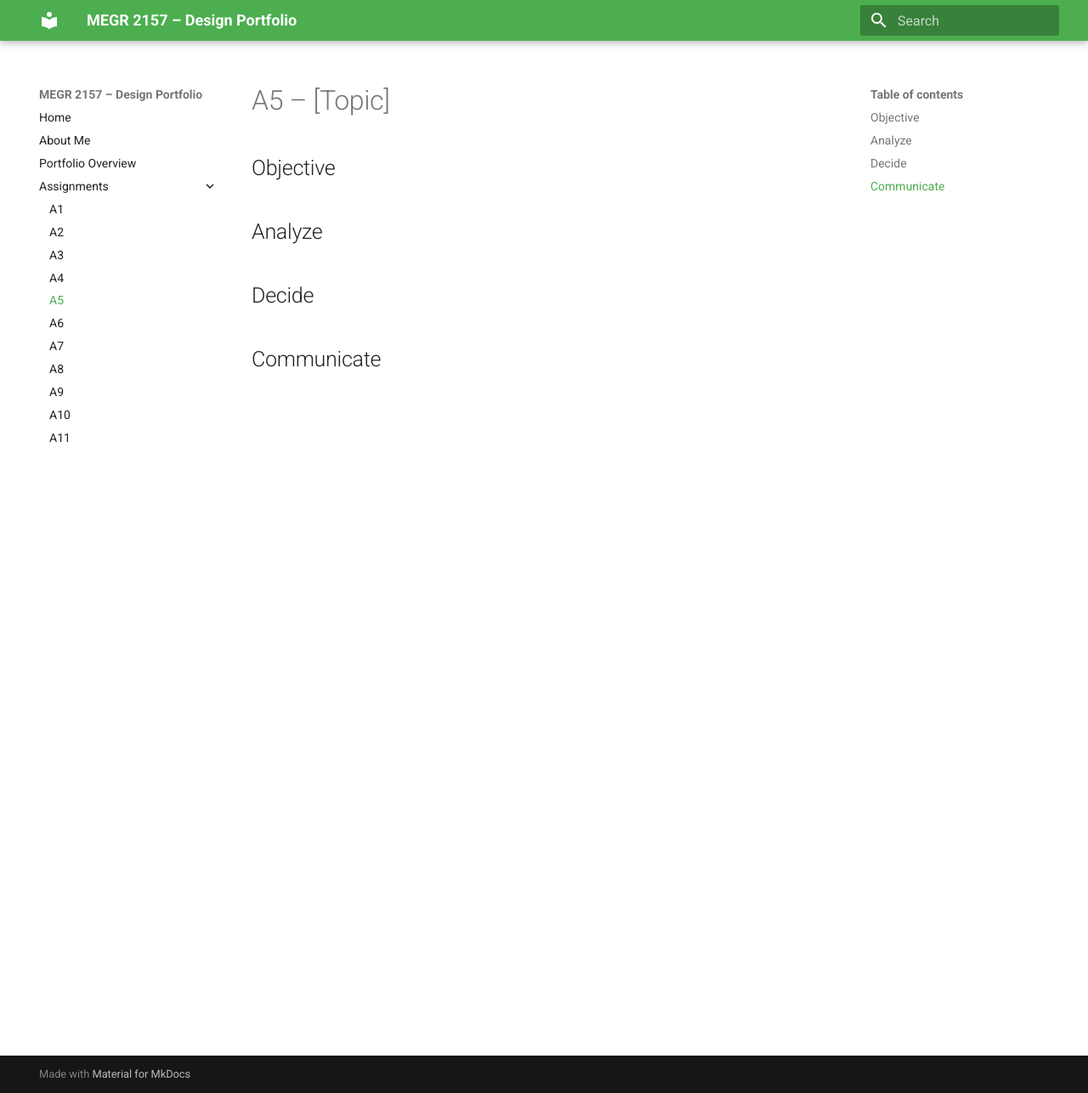
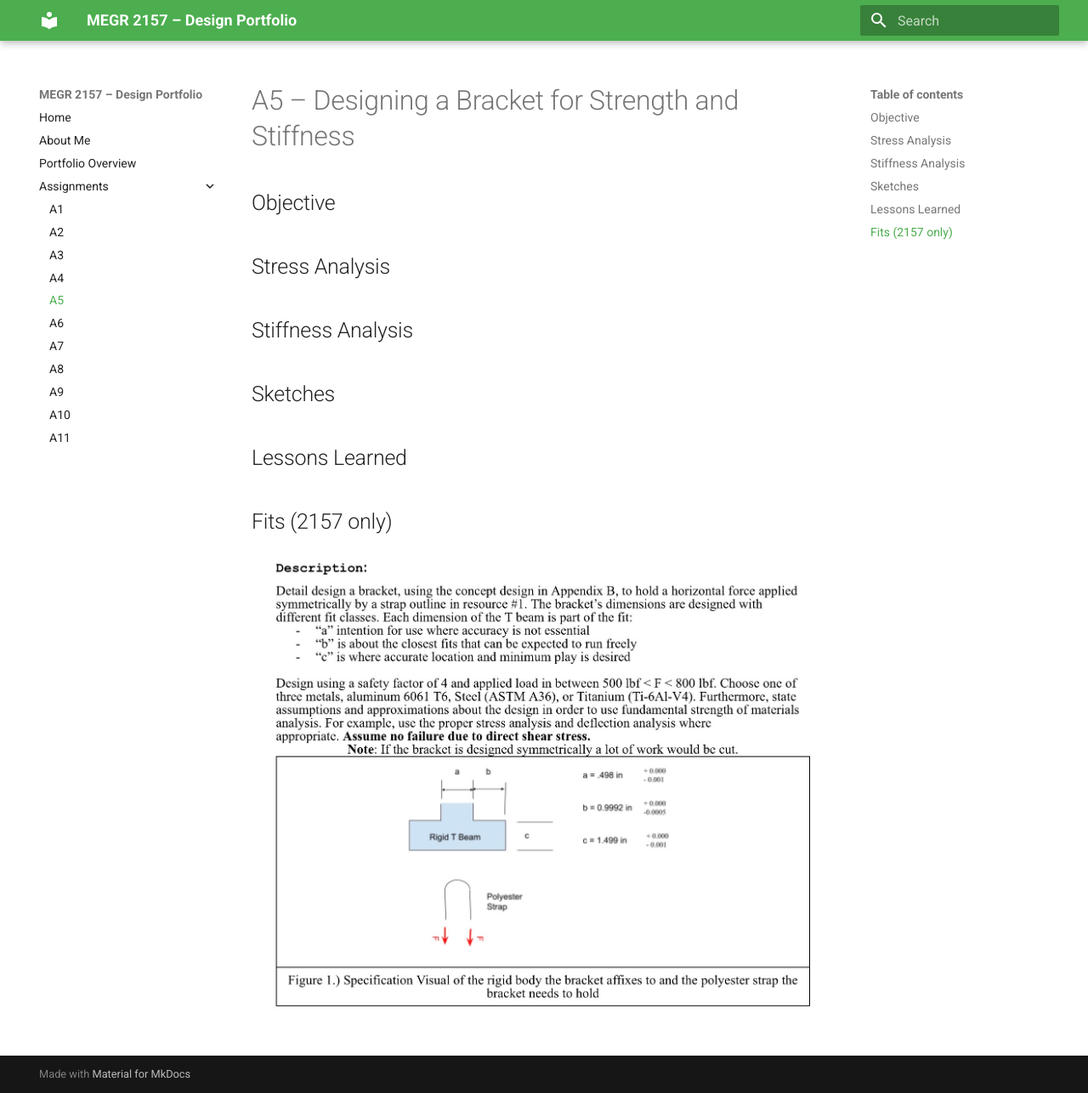
Before and after one commit to Taylor-Rockefeller-Portfolio/megr2157-portfolio, an MkDocs documentation site: the page built from docs/assignments/A05/index.md, in a window 1280 px wide and 1286 px high. Shown: the whole window at 85% size. Built offline with MkDocs 1.6.1 and Material for MkDocs 9.7.7, drawn with Linux system fonts in a browser that asks for light colours.

Commit message:
Revise A5 assignment structure and headings

```diff
--- a/docs/assignments/A05/index.md
+++ b/docs/assignments/A05/index.md
@@ -1,12 +1,18 @@
-# A5 – [Topic]
+# A5 – Designing a Bracket for Strength and Stiffness
 
 ## Objective
 
 
-## Analyze
+## Stress Analysis
+
+## Stiffness Analysis
+
+## Sketches
+
+## Lessons Learned
+
+## Fits (2157 only)
 
 
-## Decide
 
-
-## Communicate
+![](IMG_0311.jpg)
```
